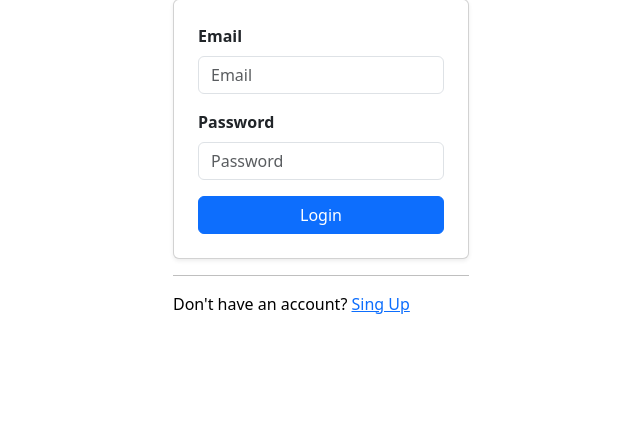
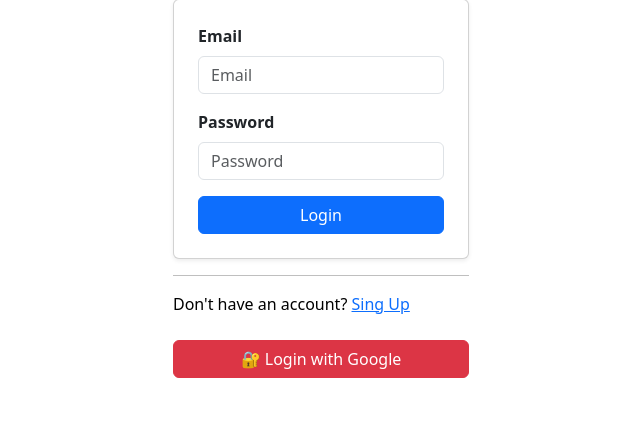
Before and after one commit to meachsenbroseth/flask_app3, a Flask app: page /auth/login in a window 1280 px wide. Shown: the part 163-601 px from the top of the page, without its empty margins (319-959 px from the left). Run offline with Flask 3, Linux system fonts and the light colour scheme.

Commit message:
add google auth

```diff
--- a/app/routes/auth_routes.py
+++ b/app/routes/auth_routes.py
@@ -2,9 +2,49 @@ from flask import Blueprint, render_template, redirect, url_for, flash, request
 from flask_login import login_user, logout_user, login_required
 from app.forms.auth_forms import LoginForm, RegistrationForm
 from app.models.user import User
-from extensions import db
+from extensions import db, oauth
 
 auth_bp = Blueprint("auth", __name__, url_prefix="/auth")
+
+# ---------------- Google OAuth ----------------
+
+@auth_bp.route("/google")
+def google_login():
+    redirect_uri = url_for("auth.google_callback", _external=True)
+    return oauth.google.authorize_redirect(redirect_uri)
+
+
+@auth_bp.route("/google/callback")
+def google_callback():
+    token = oauth.google.authorize_access_token()
+
+    # ✅ Authlib already verified & parsed the ID token
+    user_info = token["userinfo"]
+
+    email = user_info["email"]
+    full_name = user_info.get("name", "")
+    username = email.split("@")[0]
+
+    user = db.session.scalar(
+        db.select(User).filter(User.email == email)
+    )
+
+    if not user:
+        user = User(
+            username=username,
+            email=email,
+            full_name=full_name,
+            is_active=True,
+        )
+        user.set_password("GOOGLE_AUTH")
+        db.session.add(user)
+        db.session.commit()
+
+    login_user(user)
+    flash("Logged in with Google", "success")
+    return redirect(url_for("users.index"))
+
+# ---------------- Email/Password Login ----------------
 
 @auth_bp.route("/login", methods=["GET", "POST"])
 def login():
@@ -29,6 +69,8 @@ def login():
 
     return render_template("auth/login.html", form=form)
 
+# ---------------- Registration ----------------
+
 @auth_bp.route("/register", methods=["GET", "POST"])
 def register():
     form = RegistrationForm()
@@ -42,7 +84,8 @@ def register():
         new_user = User(
             email=form.email.data,
             username=form.username.data,
-            full_name=form.full_name.data
+            full_name=form.full_name.data,
+            is_active=True,
         )
         new_user.set_password(form.password.data)
 
@@ -54,6 +97,8 @@ def register():
 
     return render_template("auth/register.html", form=form)
 
+# ---------------- Logout ----------------
+
 @auth_bp.route("/logout")
 @login_required
 def logout():
--- a/app/templates/auth/login.html
+++ b/app/templates/auth/login.html
@@ -36,6 +36,10 @@
                 Don't have an account?
                 <a href="{{url_for('auth.register')}}">Sing Up</a>
             </p>
+            <a href="{{ url_for('auth.google_login') }}" class="btn btn-danger w-100 mt-2">
+                🔐 Login with Google
+            </a>
+
     </div>
 </div>
 
--- a/config.py
+++ b/config.py
@@ -8,3 +8,5 @@ class Config:
         or "sqlite:///" + os.path.join(BASE_DIR, "instance\\users.db")
     )
     SQLALCHEMY_TRACK_MODIFICATIONS = False
+    GOOGLE_CLIENT_ID = "784500193458-rkenses9hi575474h26vckifvsle0t8g.apps.googleusercontent.com"
+    GOOGLE_CLIENT_SECRET = "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"
--- a/extensions.py
+++ b/extensions.py
@@ -1,7 +1,9 @@
 from flask_sqlalchemy import SQLAlchemy
 from flask_wtf import CSRFProtect
+from authlib.integrations.flask_client import OAuth
 from flask_login import LoginManager
 
 db = SQLAlchemy()
+oauth = OAuth()
 csrf = CSRFProtect()
 login_manager = LoginManager()
--- a/requirements.txt
+++ b/requirements.txt
@@ -8,3 +8,4 @@ cryptography==41.0.7
 python-dotenv==1.0.0
 Werkzeug==3.0.1
 email_validator
+authlib flask-login
--- a/run.py
+++ b/run.py
@@ -1,4 +1,5 @@
 from app import create_app
+from flask import url_for
 
 app = create_app()
 
```
Also changed, not shown: app/__init__.py (+16 -52 lines), app/models/user.py (line endings or trailing spaces).
